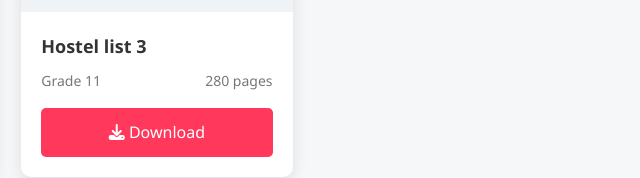
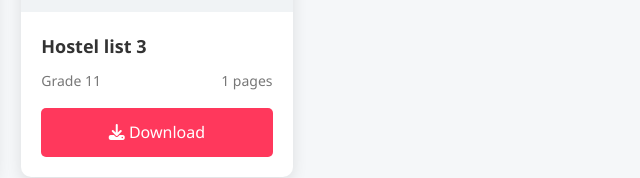
Before and after one commit to SHSSS-org/notices, a plain HTML site: page index.html in a window 1280 px wide. Shown: the part 641-819 px from the top of the page, 335-975 px from the left. Drawn offline with Linux system fonts and the light colour scheme.

Commit message:
Update index.html

```diff
--- a/index.html
+++ b/index.html
@@ -159,7 +159,7 @@
     <script>
         const books = [
             { title:"Charges on Vehicle", category:"hostel", grade:"Grade 11-12", format:"JPEG", pages:1, downloadLink:"https://drive.google.com/file/d/1-SCJ6Wv3khWzyO4hKi0qutPNYvkKRXx-/view?usp=drivesdk" },
-            { title:"Hostel list 3", category:"hostel", grade:"Grade 11", format:"PDF", pages:280, downloadLink:"https://drive.google.com/file/d/1-UdixDkI1TR_aPElbOzKNm-RoMTcMNbR/view?usp=drivesdk"}
+            { title:"Hostel list 3", category:"hostel", grade:"Grade 11", format:"JPEG", pages:1, downloadLink:"https://drive.google.com/file/d/1-UdixDkI1TR_aPElbOzKNm-RoMTcMNbR/view?usp=drivesdk"}
 
         ];
 
```
